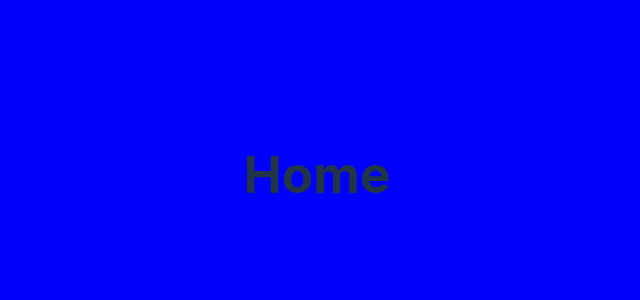
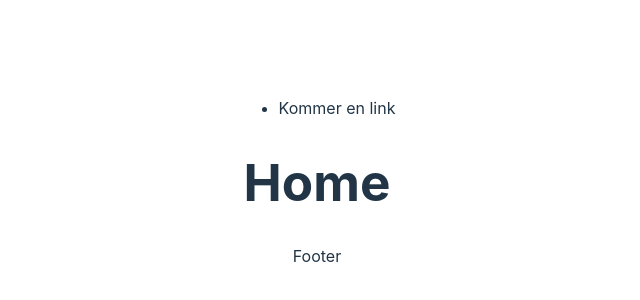
Before and after one commit to fredrikkri/clean-react, a React (Vite) app: page / in a window 1280 px wide. Shown: the part 226-526 px from the top of the page, without its empty margins (323-963 px from the left). Built offline with nearby package versions, Linux system fonts and the light colour scheme.

Commit message:
layouten er på plass
/ er start element mens /Categories er en side

```diff
--- a/src/App.jsx
+++ b/src/App.jsx
@@ -2,15 +2,18 @@ import { Routes, Route } from 'react-router-dom'
 import './App.css'
 import Home from './components/Home'
 import Categories from './components/Categories'
+import Layout from './components/Layout'
 
 
 function App() {
 
   return (
-    <Routes>
-        <Route index element={<Home/>} />
-        <Route path="categories" element={<Categories/>} />
-    </Routes>
+    <Layout>
+      <Routes>
+          <Route index element={<Home/>} />
+          <Route path="categories" element={<Categories/>} />
+      </Routes>
+    </Layout>
   )
 }
 
--- a/src/styles/main.scss
+++ b/src/styles/main.scss
@@ -1,4 +1,4 @@
-$colorBlue: blue;
+$colorBlue: #fff;
 
 body{
     background-color: $colorBlue;
```
